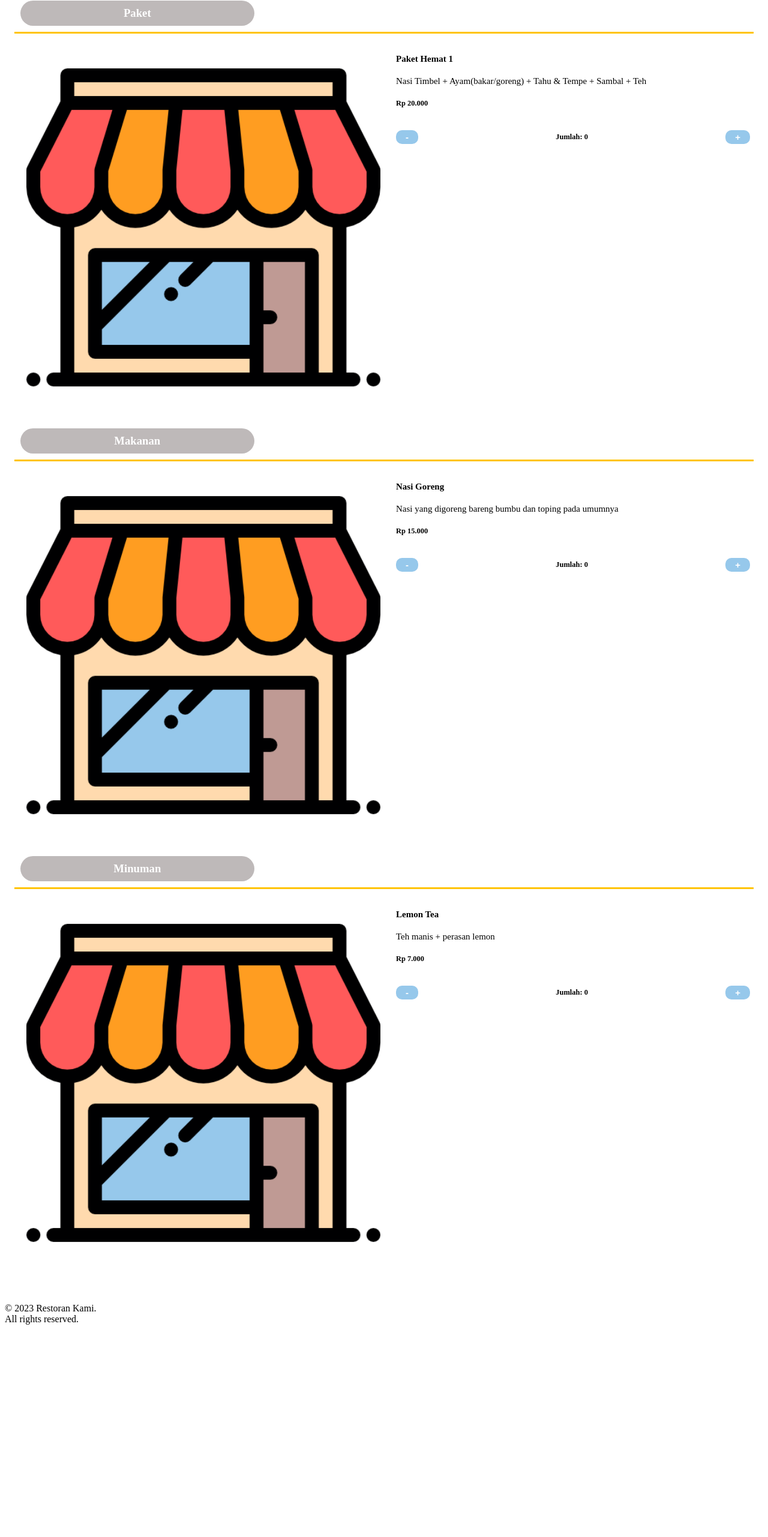
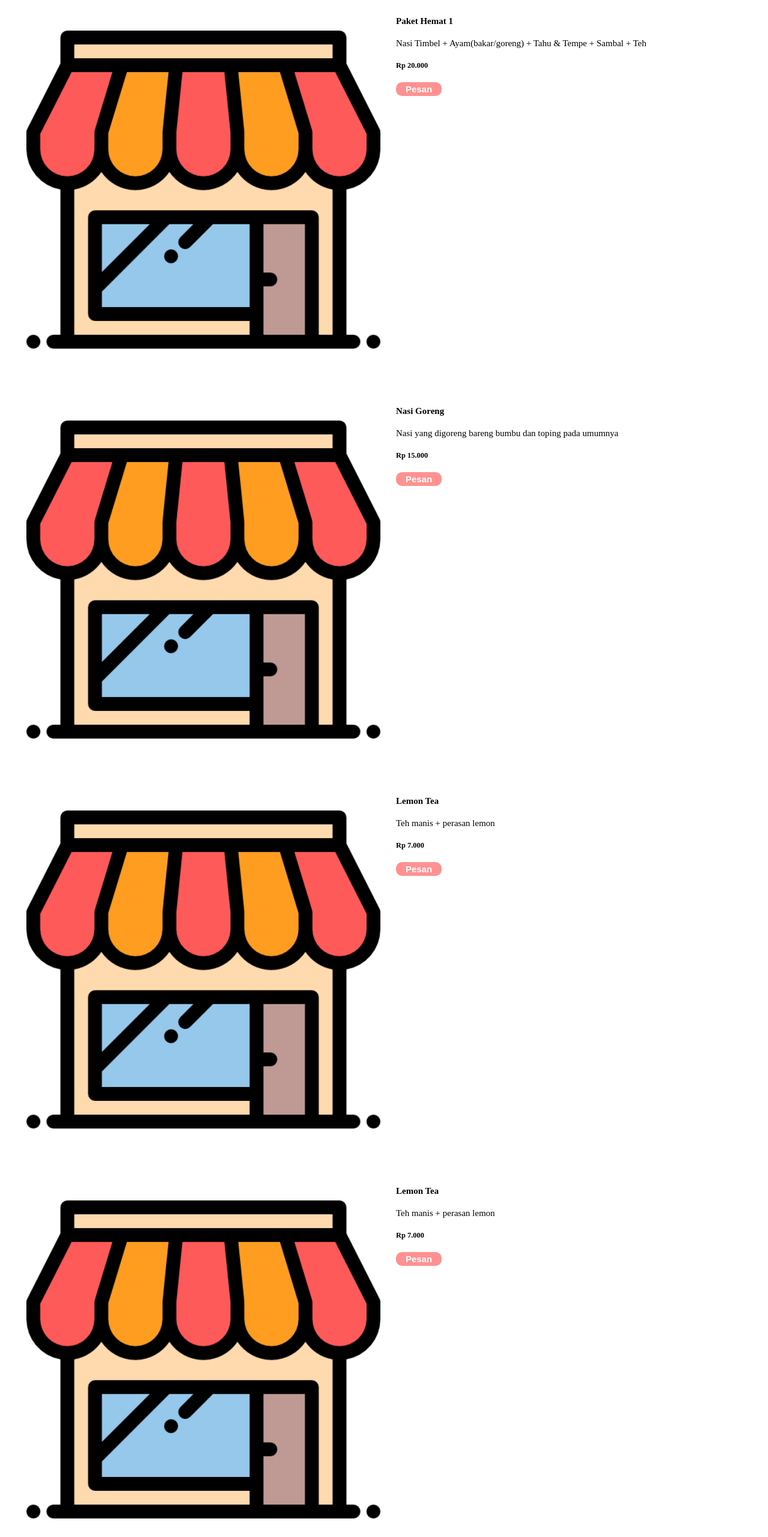
Before and after one commit to rpl-yaso-2324/restokami-simulasiukk24-xiirpl3, a plain HTML site: page src/menu.html in a window 1280 px wide. Shown: the part 138-2700 px from the top of the page at 60% size. Before the commit the page ends 2362 px from the top, so only its background shows below. Drawn offline with Linux system fonts and the light colour scheme.

Commit message:
simulasi

```diff
--- a/src/menu.html
+++ b/src/menu.html
@@ -16,8 +16,6 @@
     <main>
         <section class="section-page">
             <div class="menu-section">
-                <h3>Paket</h3>
-            <hr>
             <div class="menu-paket">
                 <div class="img-menu"><img src="/restokami-simulasiukk24-xiirpl3/assets/img/store.png" alt=""></div>
                     <div class="text-menu">
@@ -25,16 +23,12 @@
                         <p>Nasi Timbel + Ayam(bakar/goreng) + Tahu & Tempe + Sambal + Teh </p>
                         <h5>Rp 20.000</h5>
                         <span class="btn-menu">
-                            <button class="min">-</button>
-                            <h5>Jumlah: 0</h5>
-                            <button class="plus">+</button>
+                            <button type="submit">Pesan</button>
                         </span>
                     </div>
             </div>
             </div>
             <div class="menu-section">
-                <h3>Makanan</h3>
-            <hr>
             <div class="menu-paket">
                 <div class="img-menu"><img src="/restokami-simulasiukk24-xiirpl3/assets/img/store.png" alt=""></div>
                     <div class="text-menu">
@@ -42,16 +36,12 @@
                         <p>Nasi yang digoreng bareng bumbu dan toping pada umumnya </p>
                         <h5>Rp 15.000</h5>
                         <span class="btn-menu">
-                            <button class="min">-</button>
-                            <h5>Jumlah: 0</h5>
-                            <button class="plus">+</button>
+                            <button type="submit">Pesan</button>
                         </span>
                     </div>
             </div>
             </div>
             <div class="menu-section">
-                <h3>Minuman</h3>
-            <hr>
             <div class="menu-paket">
                 <div class="img-menu"><img src="/restokami-simulasiukk24-xiirpl3/assets/img/store.png" alt=""></div>
                     <div class="text-menu">
@@ -59,9 +49,46 @@
                         <p>Teh manis + perasan lemon </p>
                         <h5>Rp 7.000</h5>
                         <span class="btn-menu">
-                            <button class="min">-</button>
-                            <h5>Jumlah: 0</h5>
-                            <button class="plus"    >+</button>
+                            <button type="submit">Pesan</button>
+                        </span>
+                    </div>
+            </div>
+            </div>
+            <div class="menu-section">
+            <div class="menu-paket">
+                <div class="img-menu"><img src="/restokami-simulasiukk24-xiirpl3/assets/img/store.png" alt=""></div>
+                    <div class="text-menu">
+                        <h4>Lemon Tea</h4>
+                        <p>Teh manis + perasan lemon </p>
+                        <h5>Rp 7.000</h5>
+                        <span class="btn-menu">
+                            <button type="submit">Pesan</button>
+                        </span>
+                    </div>
+            </div>
+            </div>
+            <div class="menu-section">
+            <div class="menu-paket">
+                <div class="img-menu"><img src="/restokami-simulasiukk24-xiirpl3/assets/img/store.png" alt=""></div>
+                    <div class="text-menu">
+                        <h4>Paket Hemat 1</h4>
+                        <p>Nasi Timbel + Ayam(bakar/goreng) + Tahu & Tempe + Sambal + Teh </p>
+                        <h5>Rp 20.000</h5>
+                        <span class="btn-menu">
+                            <button type="submit">Pesan</button>
+                        </span>
+                    </div>
+            </div>
+            </div>
+            <div class="menu-section">
+            <div class="menu-paket">
+                <div class="img-menu"><img src="/restokami-simulasiukk24-xiirpl3/assets/img/store.png" alt=""></div>
+                    <div class="text-menu">
+                        <h4>Nasi Goreng</h4>
+                        <p>Nasi yang digoreng bareng bumbu dan toping pada umumnya </p>
+                        <h5>Rp 15.000</h5>
+                        <span class="btn-menu">
+                            <button type="submit">Pesan</button>
                         </span>
                     </div>
             </div>
@@ -69,7 +96,7 @@
 
         </section>
     </main>
-    <footer>
+    <footer align="center">
 				<p>
 					&copy; 2023 Restoran Kami. <br />
 					All rights reserved.
--- a/style/menu.css
+++ b/style/menu.css
@@ -6,10 +6,12 @@
 	flex-direction: row;
 	justify-content: center;
 }
+
 .nav-menu img {
 	width: 50px;
 	margin: 10px;
 }
+
 .container hr {
 	width: 100%;
 	height: 5px;
@@ -17,12 +19,15 @@
 	background-color: rgb(233, 134, 134);
 	/* margin: 1rem 0 1rem 0; */
 }
+
 .section-page {
     padding: 1rem;
 }
+
 .menu-section {
 	margin: 1rem 0;
   }
+
 .menu-section h3 {
 	padding: 10px;
 	background-color: rgb(190, 185, 185);
@@ -32,18 +37,21 @@
 	text-align: center;
 	width: 30%;
 }
+
 .menu-section hr {
 	background-color: rgb(255, 196, 0);
 	height: 3px;
 	border: none;
 	width: 100%;
 }
+
 .menu-paket {
 	display: flex;
 	align-items: flex-start;
 	justify-content: space-between;
 	flex-direction: row;
 }
+
 .menu-paket .img-menu {
 	/* height: 150px; */
 	/* width: 100px; */
@@ -53,20 +61,24 @@
 	overflow: hidden;
 	border-radius: 0.5rem;
 }
+
 .img-menu img {
 	border-radius: 0.5rem;
 	width: 100%;
 	height: 100%;
 }
+
 .menu-paket .text-menu {
 	font-size: 15px;
 	margin: 6px;
 	width: 50%;
 }
+
 .text-menu p {
 	font-size: 15px;
 	margin: 10px 0;
 }
+
 .menu-paket .btn-menu {
 	align-items: center;
 	display: flex;
@@ -74,15 +86,17 @@
 	justify-content: space-between;
 	flex-direction: row;
 }
+
 .btn-menu button {
 	color: white;
 	font-size: 15px;
 	font-weight: bold;
-	background-color: #96c8eb;
+	background-color: #FF9191;
 	border: none;
 	border-radius: 10px;
 	padding: 3px 1rem;
 }
+
 .section-page .btn-pesan {
 	font-family: Quicksand;
 	background: rgb(233, 134, 134);
@@ -95,3 +109,8 @@
 	border-radius: 0.375rem;
 	font-weight: 500;
   }
+
+footer p {
+    margin-top: 10vh;
+    font-size: 20px;
+}
```
Lines whose indentation alone changed are shown as unchanged.
